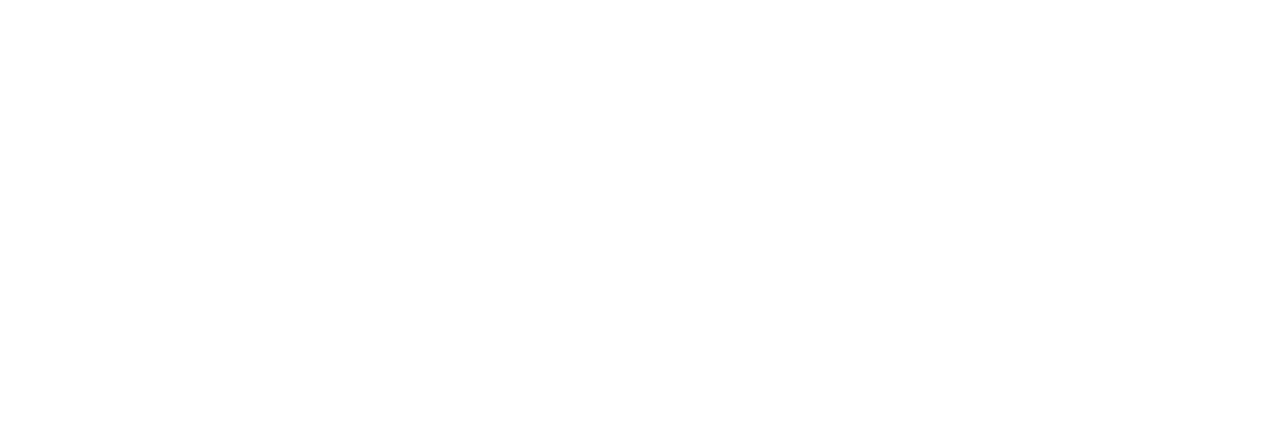
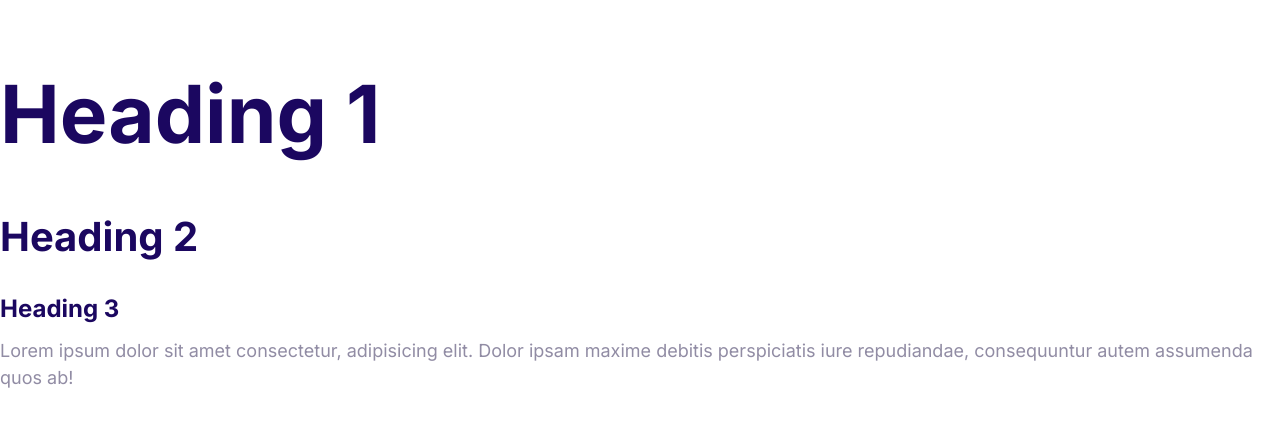
Before and after one commit to Osgoroth/shiny-barnacle, a plain HTML site: page index.html in a window 1280 px wide. Drawn offline with Linux system fonts and the light colour scheme.

Commit message:
Defined the styles for the fonts.

```diff
--- a/css/styles.css
+++ b/css/styles.css
@@ -5,3 +5,51 @@
     --color-heading: #1b0760;
     --color-body: #918ca4;
 }
+
+html {
+    /* Browser sets font size to 16px, 62.5% of 16 is 10 (earier to work with) */
+    font-size: 62.5%;
+}
+
+body {
+    font-family: Inter, Arial, Arial, Helvetica, sans-serif;
+    color: var(--color-body);
+    font-size: 2.4rem;
+    line-height: 1.5;
+}
+
+h1, h2, h3 {
+    color: var(--color-heading);
+    margin-bottom: 1rem;
+}
+
+h1 {
+    font-size: 7rem;
+}
+
+h2 {
+    font-size: 4rem;
+}
+
+h3 {
+    font-size: 3rem;
+}
+
+p {
+    margin-top: 0;
+}
+
+@media screen and (min-width: 1024px){
+    body {
+        font-size: 1.8rem ;
+    }
+    h1 {
+        font-size: 8rem;
+    }
+    h2 {
+        font-size: 4rem;
+    }
+    h3 {
+        font-size: 2.4rem ;
+    }
+}
--- a/index.html
+++ b/index.html
@@ -4,9 +4,24 @@
     <meta charset="UTF-8" />
     <meta http-equiv="X-UA-Compatible" content="IE=edge" />
     <meta name="viewport" content="width=device-width, initial-scale=1.0" />
+    <link rel="preconnect" href="https://fonts.googleapis.com" />
+    <link rel="preconnect" href="https://fonts.gstatic.com" crossorigin />
+    <link
+      href="https://fonts.googleapis.com/css2?family=Inter:wght@400;700&display=swap"
+      rel="stylesheet"
+    />
     <link rel="stylesheet" href="css/normalize.css" />
     <link rel="stylesheet" href="css/styles.css" />
     <title>Document</title>
   </head>
-  <body></body>
+  <body>
+    <h1>Heading 1</h1>
+    <h2>Heading 2</h2>
+    <h3>Heading 3</h3>
+    <p>
+      Lorem ipsum dolor sit amet consectetur, adipisicing elit. Dolor ipsam
+      maxime debitis perspiciatis iure repudiandae, consequuntur autem assumenda
+      quos ab!
+    </p>
+  </body>
 </html>
```
